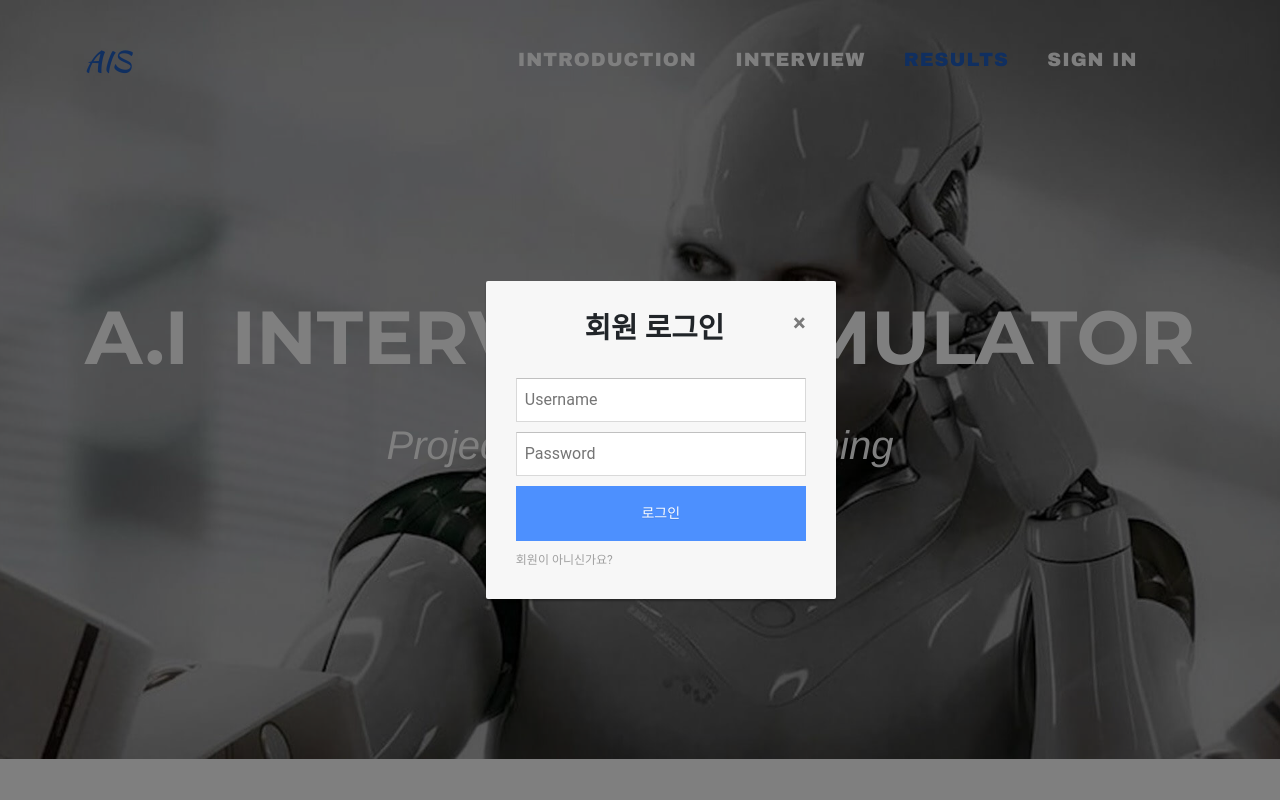
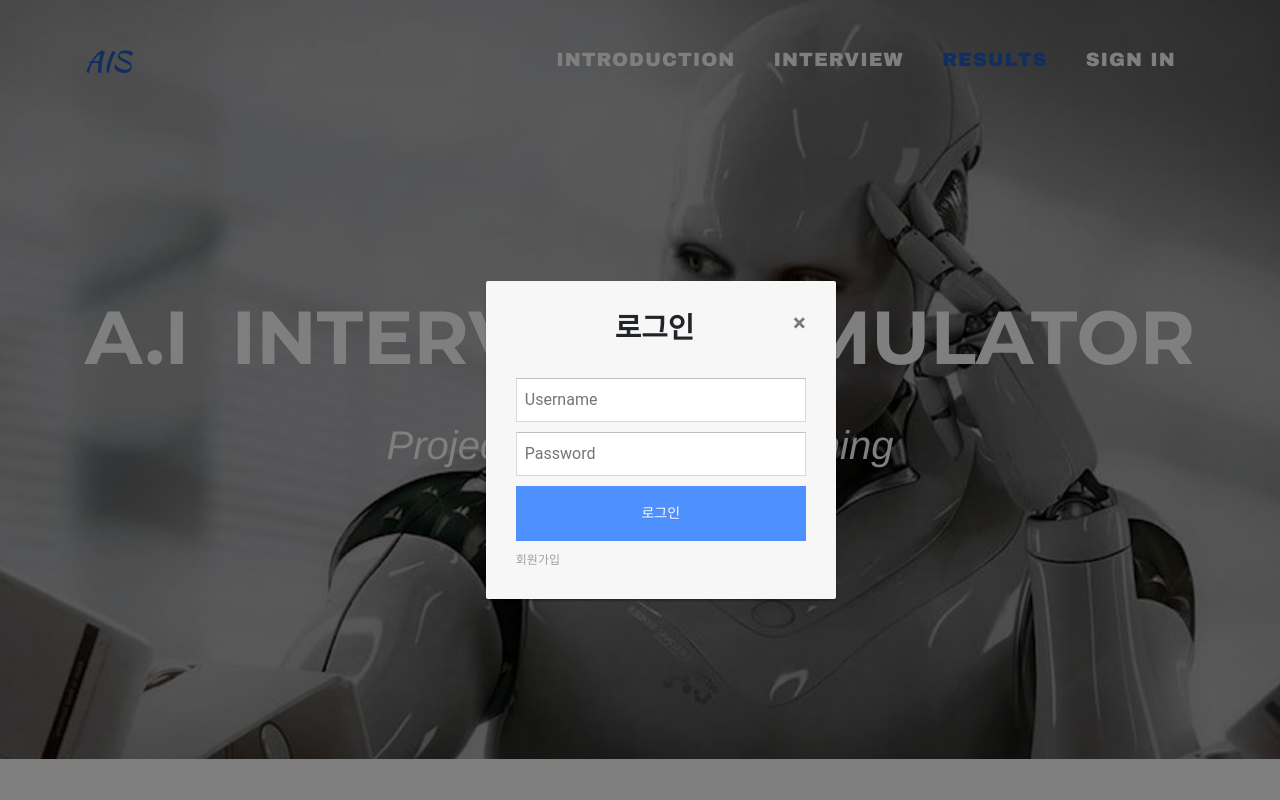
Before and after one commit to daegweon/ai_interview_simulator, a Django app: page / in a window 1280 px wide, after a click on "SIGN IN". Run offline with Django 3.2, Linux system fonts and the light colour scheme; some libraries are stand-ins or nearby versions; some web fonts are replaced.

Commit message:
modal modify
modal modify

```diff
--- a/project/templates/project/index.html
+++ b/project/templates/project/index.html
@@ -34,8 +34,7 @@
     <nav class="navbar navbar-expand-lg navbar-dark fixed-top" id="mainNav">
         <div class="container">
             <a class="navbar-brand js-scroll-trigger" style="color: #205ec1" href="#page-top">AIS</a>
-      <button class="navbar-toggler navbar-toggler-right" type="button" data-toggle="collapse" data-target="#navbarResponsive"
-        aria-controls="navbarResponsive" aria-expanded="false" aria-label="Toggle navigation">
+            <button class="navbar-toggler navbar-toggler-right" type="button" data-toggle="collapse" data-target="#navbarResponsive" aria-controls="navbarResponsive" aria-expanded="false" aria-label="Toggle navigation">
         Menu
         <i class="fa fa-bars"></i>
       </button>
@@ -50,15 +49,8 @@
                     <li class="nav-item">
                         <a class="nav-link js-scroll-trigger" href="#results">Results</a>
                     </li>
-
-          <!-- 로그인에 성공하면 sign in은 안보이게 바뀐다 -->
                     <li class="nav-item">
-            <a class="nav-link js-scroll-trigger" data-toggle="modal" data-target="#login-modal" href="#">Sign In</a>
-          </li>
-
-          <!-- 로그인에 성공하면 사용자의 이름으로 바뀐다 -->
-          <li class="nav-item">
-            <a class="nav-link js-scroll-trigger" id="name"></a>
+                        <a class="nav-link js-scroll-trigger" data-toggle="modal" data-target="#login-modal" data-keyboard="true" href="#">Sign In</a>
                     </li>
 
                 </ul>
@@ -93,8 +85,7 @@
             <i class="fa fa-shopping-cart fa-stack-1x fa-inverse"></i>
           </span>
                     <h4 class="service-heading">연습 면접</h4>
-          <p class="text-muted">Lorem ipsum dolor sit amet, consectetur adipisicing elit. Minima maxime quam architecto quo inventore harum ex
-            magni, dicta impedit.</p>
+                    <p class="text-muted">Lorem ipsum dolor sit amet, consectetur adipisicing elit. Minima maxime quam architecto quo inventore harum ex magni, dicta impedit.</p>
                 </div>
                 <div class="col-md-4">
                     <!--<span class="fa-stack fa-4x">
@@ -111,8 +102,7 @@
             <i class="fa fa-lock fa-stack-1x fa-inverse"></i>
           </span>
                     <h4 class="service-heading">실전 면접</h4>
-          <p class="text-muted">Lorem ipsum dolor sit amet, consectetur adipisicing elit. Minima maxime quam architecto quo inventore harum ex
-            magni, dicta impedit.</p>
+                    <p class="text-muted">Lorem ipsum dolor sit amet, consectetur adipisicing elit. Minima maxime quam architecto quo inventore harum ex magni, dicta impedit.</p>
                 </div>
             </div>
         </div>
@@ -238,8 +228,7 @@
                                     <h4 class="subheading">Our Humble Beginnings</h4>
                                 </div>
                                 <div class="timeline-body">
-                  <p class="text-muted">Lorem ipsum dolor sit amet, consectetur adipisicing elit. Sunt ut voluptatum eius sapiente, totam reiciendis
-                    temporibus qui quibusdam, recusandae sit vero unde, sed, incidunt et ea quo dolore laudantium consectetur!</p>
+                                    <p class="text-muted">Lorem ipsum dolor sit amet, consectetur adipisicing elit. Sunt ut voluptatum eius sapiente, totam reiciendis temporibus qui quibusdam, recusandae sit vero unde, sed, incidunt et ea quo dolore laudantium consectetur!</p>
                                 </div>
                             </div>
                         </li>
@@ -253,8 +242,7 @@
                                     <h4 class="subheading">An Agency is Born</h4>
                                 </div>
                                 <div class="timeline-body">
-                  <p class="text-muted">Lorem ipsum dolor sit amet, consectetur adipisicing elit. Sunt ut voluptatum eius sapiente, totam reiciendis
-                    temporibus qui quibusdam, recusandae sit vero unde, sed, incidunt et ea quo dolore laudantium consectetur!</p>
+                                    <p class="text-muted">Lorem ipsum dolor sit amet, consectetur adipisicing elit. Sunt ut voluptatum eius sapiente, totam reiciendis temporibus qui quibusdam, recusandae sit vero unde, sed, incidunt et ea quo dolore laudantium consectetur!</p>
                                 </div>
                             </div>
                         </li>
@@ -268,8 +256,7 @@
                                     <h4 class="subheading">Transition to Full Service</h4>
                                 </div>
                                 <div class="timeline-body">
-                  <p class="text-muted">Lorem ipsum dolor sit amet, consectetur adipisicing elit. Sunt ut voluptatum eius sapiente, totam reiciendis
-                    temporibus qui quibusdam, recusandae sit vero unde, sed, incidunt et ea quo dolore laudantium consectetur!</p>
+                                    <p class="text-muted">Lorem ipsum dolor sit amet, consectetur adipisicing elit. Sunt ut voluptatum eius sapiente, totam reiciendis temporibus qui quibusdam, recusandae sit vero unde, sed, incidunt et ea quo dolore laudantium consectetur!</p>
                                 </div>
                             </div>
                         </li>
@@ -283,8 +270,7 @@
                                     <h4 class="subheading">Phase Two Expansion</h4>
                                 </div>
                                 <div class="timeline-body">
-                  <p class="text-muted">Lorem ipsum dolor sit amet, consectetur adipisicing elit. Sunt ut voluptatum eius sapiente, totam reiciendis
-                    temporibus qui quibusdam, recusandae sit vero unde, sed, incidunt et ea quo dolore laudantium consectetur!</p>
+                                    <p class="text-muted">Lorem ipsum dolor sit amet, consectetur adipisicing elit. Sunt ut voluptatum eius sapiente, totam reiciendis temporibus qui quibusdam, recusandae sit vero unde, sed, incidunt et ea quo dolore laudantium consectetur!</p>
                                 </div>
                             </div>
                         </li>
@@ -386,8 +372,7 @@
             </div>
             <div class="row">
                 <div class="col-lg-8 mx-auto text-center">
-          <p class="large text-muted">Lorem ipsum dolor sit amet, consectetur adipisicing elit. Aut eaque, laboriosam veritatis, quos non quis ad perspiciatis,
-            totam corporis ea, alias ut unde.</p>
+                    <p class="large text-muted">Lorem ipsum dolor sit amet, consectetur adipisicing elit. Aut eaque, laboriosam veritatis, quos non quis ad perspiciatis, totam corporis ea, alias ut unde.</p>
                 </div>
             </div>
         </div>
@@ -480,9 +465,7 @@
                                 <h2 class="text-uppercase">Project Name</h2>
                                 <p class="item-intro text-muted">Lorem ipsum dolor sit amet consectetur.</p>
                                 <img class="img-fluid d-block mx-auto" src="img/portfolio/01-full.jpg" alt="">
-                <p>Use this area to describe your project. Lorem ipsum dolor sit amet, consectetur adipisicing elit. Est blanditiis
-                  dolorem culpa incidunt minus dignissimos deserunt repellat aperiam quasi sunt officia expedita beatae cupiditate,
-                  maiores repudiandae, nostrum, reiciendis facere nemo!</p>
+                                <p>Use this area to describe your project. Lorem ipsum dolor sit amet, consectetur adipisicing elit. Est blanditiis dolorem culpa incidunt minus dignissimos deserunt repellat aperiam quasi sunt officia expedita beatae cupiditate, maiores repudiandae, nostrum, reiciendis facere nemo!</p>
                                 <ul class="list-inline">
                                     <li>Date: January 2017</li>
                                     <li>Client: Threads</li>
@@ -516,9 +499,7 @@
                                 <h2 class="text-uppercase">Project Name</h2>
                                 <p class="item-intro text-muted">Lorem ipsum dolor sit amet consectetur.</p>
                                 <img class="img-fluid d-block mx-auto" src="img/portfolio/02-full.jpg" alt="">
-                <p>Use this area to describe your project. Lorem ipsum dolor sit amet, consectetur adipisicing elit. Est blanditiis
-                  dolorem culpa incidunt minus dignissimos deserunt repellat aperiam quasi sunt officia expedita beatae cupiditate,
-                  maiores repudiandae, nostrum, reiciendis facere nemo!</p>
+                                <p>Use this area to describe your project. Lorem ipsum dolor sit amet, consectetur adipisicing elit. Est blanditiis dolorem culpa incidunt minus dignissimos deserunt repellat aperiam quasi sunt officia expedita beatae cupiditate, maiores repudiandae, nostrum, reiciendis facere nemo!</p>
                                 <ul class="list-inline">
                                     <li>Date: January 2017</li>
                                     <li>Client: Explore</li>
@@ -552,9 +533,7 @@
                                 <h2 class="text-uppercase">Project Name</h2>
                                 <p class="item-intro text-muted">Lorem ipsum dolor sit amet consectetur.</p>
                                 <img class="img-fluid d-block mx-auto" src="img/portfolio/03-full.jpg" alt="">
-                <p>Use this area to describe your project. Lorem ipsum dolor sit amet, consectetur adipisicing elit. Est blanditiis
-                  dolorem culpa incidunt minus dignissimos deserunt repellat aperiam quasi sunt officia expedita beatae cupiditate,
-                  maiores repudiandae, nostrum, reiciendis facere nemo!</p>
+                                <p>Use this area to describe your project. Lorem ipsum dolor sit amet, consectetur adipisicing elit. Est blanditiis dolorem culpa incidunt minus dignissimos deserunt repellat aperiam quasi sunt officia expedita beatae cupiditate, maiores repudiandae, nostrum, reiciendis facere nemo!</p>
                                 <ul class="list-inline">
                                     <li>Date: January 2017</li>
                                     <li>Client: Finish</li>
@@ -588,9 +567,7 @@
                                 <h2 class="text-uppercase">Project Name</h2>
                                 <p class="item-intro text-muted">Lorem ipsum dolor sit amet consectetur.</p>
                                 <img class="img-fluid d-block mx-auto" src="img/portfolio/04-full.jpg" alt="">
-                <p>Use this area to describe your project. Lorem ipsum dolor sit amet, consectetur adipisicing elit. Est blanditiis
-                  dolorem culpa incidunt minus dignissimos deserunt repellat aperiam quasi sunt officia expedita beatae cupiditate,
-                  maiores repudiandae, nostrum, reiciendis facere nemo!</p>
+                                <p>Use this area to describe your project. Lorem ipsum dolor sit amet, consectetur adipisicing elit. Est blanditiis dolorem culpa incidunt minus dignissimos deserunt repellat aperiam quasi sunt officia expedita beatae cupiditate, maiores repudiandae, nostrum, reiciendis facere nemo!</p>
                                 <ul class="list-inline">
                                     <li>Date: January 2017</li>
                                     <li>Client: Lines</li>
@@ -624,9 +601,7 @@
                                 <h2 class="text-uppercase">Project Name</h2>
                                 <p class="item-intro text-muted">Lorem ipsum dolor sit amet consectetur.</p>
                                 <img class="img-fluid d-block mx-auto" src="img/portfolio/05-full.jpg" alt="">
-                <p>Use this area to describe your project. Lorem ipsum dolor sit amet, consectetur adipisicing elit. Est blanditiis
-                  dolorem culpa incidunt minus dignissimos deserunt repellat aperiam quasi sunt officia expedita beatae cupiditate,
-                  maiores repudiandae, nostrum, reiciendis facere nemo!</p>
+                                <p>Use this area to describe your project. Lorem ipsum dolor sit amet, consectetur adipisicing elit. Est blanditiis dolorem culpa incidunt minus dignissimos deserunt repellat aperiam quasi sunt officia expedita beatae cupiditate, maiores repudiandae, nostrum, reiciendis facere nemo!</p>
                                 <ul class="list-inline">
                                     <li>Date: January 2017</li>
                                     <li>Client: Southwest</li>
@@ -660,9 +635,7 @@
                                 <h2 class="text-uppercase">Project Name</h2>
                                 <p class="item-intro text-muted">Lorem ipsum dolor sit amet consectetur.</p>
                                 <img class="img-fluid d-block mx-auto" src="img/portfolio/06-full.jpg" alt="">
-                <p>Use this area to describe your project. Lorem ipsum dolor sit amet, consectetur adipisicing elit. Est blanditiis
-                  dolorem culpa incidunt minus dignissimos deserunt repellat aperiam quasi sunt officia expedita beatae cupiditate,
-                  maiores repudiandae, nostrum, reiciendis facere nemo!</p>
+                                <p>Use this area to describe your project. Lorem ipsum dolor sit amet, consectetur adipisicing elit. Est blanditiis dolorem culpa incidunt minus dignissimos deserunt repellat aperiam quasi sunt officia expedita beatae cupiditate, maiores repudiandae, nostrum, reiciendis facere nemo!</p>
                                 <ul class="list-inline">
                                     <li>Date: January 2017</li>
                                     <li>Client: Window</li>
@@ -687,9 +660,9 @@
           <span aria-hidden="true">×</span>
           <span class="sr-only">Close</span>
         </button>
-        <h1>회원 로그인</h1>
+                <h1>로그인</h1>
                 <br>
-        <form name = "loginForm" method = "post">
+                <form name="loginForm" method="post">
                     {% csrf_token %}
                     <input type="text" name="username" placeholder="Username">
                     <input type="password" name="password" placeholder="Password">
@@ -697,37 +670,12 @@
                 </form>
 
                 <div class="login-help">
-          <a href="/join">회원이 아니신가요?</a>
+                    <a href="/join">회원가입</a>
                 </div>
             </div>
         </div>
     </div>
 
-  <!-- testModal -->
-  <div class="modal fade" id="test-modal" role="dialog">
-    <div class="modal-dialog">
-
-      <!-- Modal content-->
-      <div class="modal-content">
-        <div class="modal-header">
-          <h4 class="modal-title">로그인</h4>
-            <button type="button" class="close" data-dismiss="modal">×</button>
-        </div>
-        <div class="modal-body">
-            <form name = "loginForm" method = "post">
-                {% csrf_token %}
-                <input type="text" name="username" placeholder="Username">
-                <br>
-                <input type="password" name="password" placeholder="Password">
-                <input type="submit" name="login" class="login loginmodal-submit" value="로그인">
-            </form>
-        </div>
-        <div class="modal-footer">
-          <a href="/join">회원이 아니신가요?</a>
-        </div>
-      </div>
-    </div>
-  </div>
 
     <!-- Bootstrap core JavaScript -->
     <script src='{%static "vendor/jquery/jquery.min.js" %}'></script>
```
Lines whose indentation alone changed are shown as unchanged.
